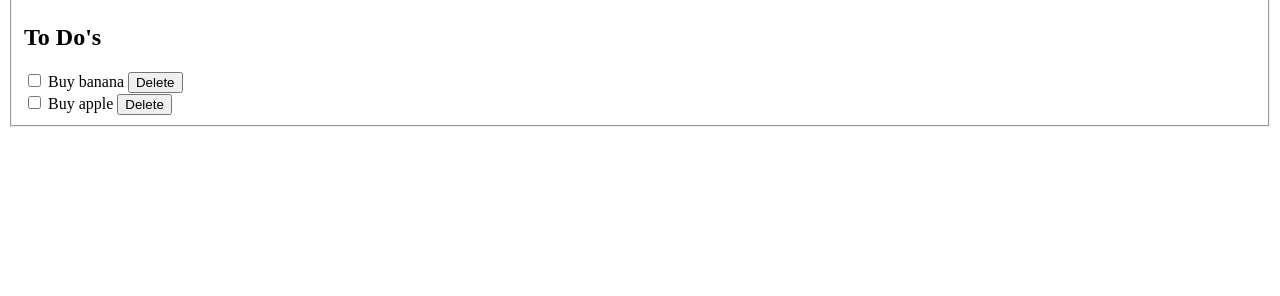
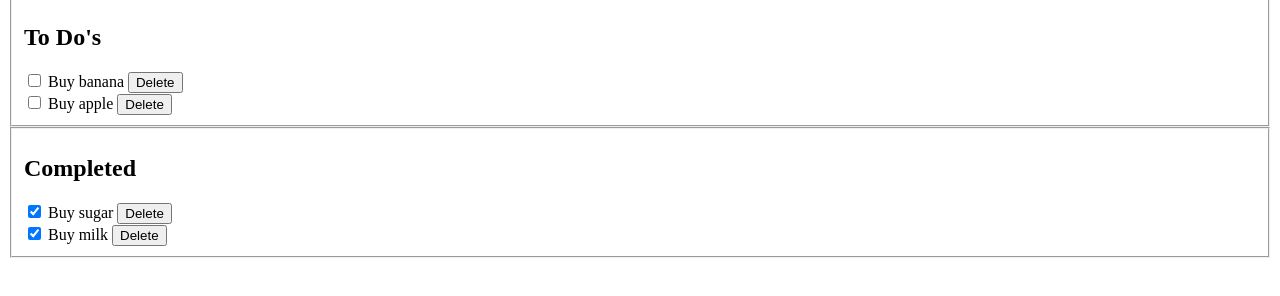
Before and after one commit to zubairjs/todo-app-csdp, a plain HTML site: page index.html in a window 1280 px wide. Shown: the part 104-400 px from the top of the page. Drawn offline with Linux system fonts and the light colour scheme.

Commit message:
Update index.html
Add completed list fieldset

```diff
--- a/index.html
+++ b/index.html
@@ -29,5 +29,19 @@
         <button class="delete">Delete</button>
       </div>
     </fieldset>
+
+    <fieldset id="completed-list">
+      <h2>Completed</h2>
+      <div class="item-container">
+        <input type="checkbox" name="" id="" checked />
+        <label for="">Buy sugar</label>
+        <button class="delete">Delete</button>
+      </div>
+      <div class="item-container">
+        <input type="checkbox" name="" id="" checked />
+        <label for="">Buy milk</label>
+        <button class="delete">Delete</button>
+      </div>
+    </fieldset>
   </body>
 </html>
```
